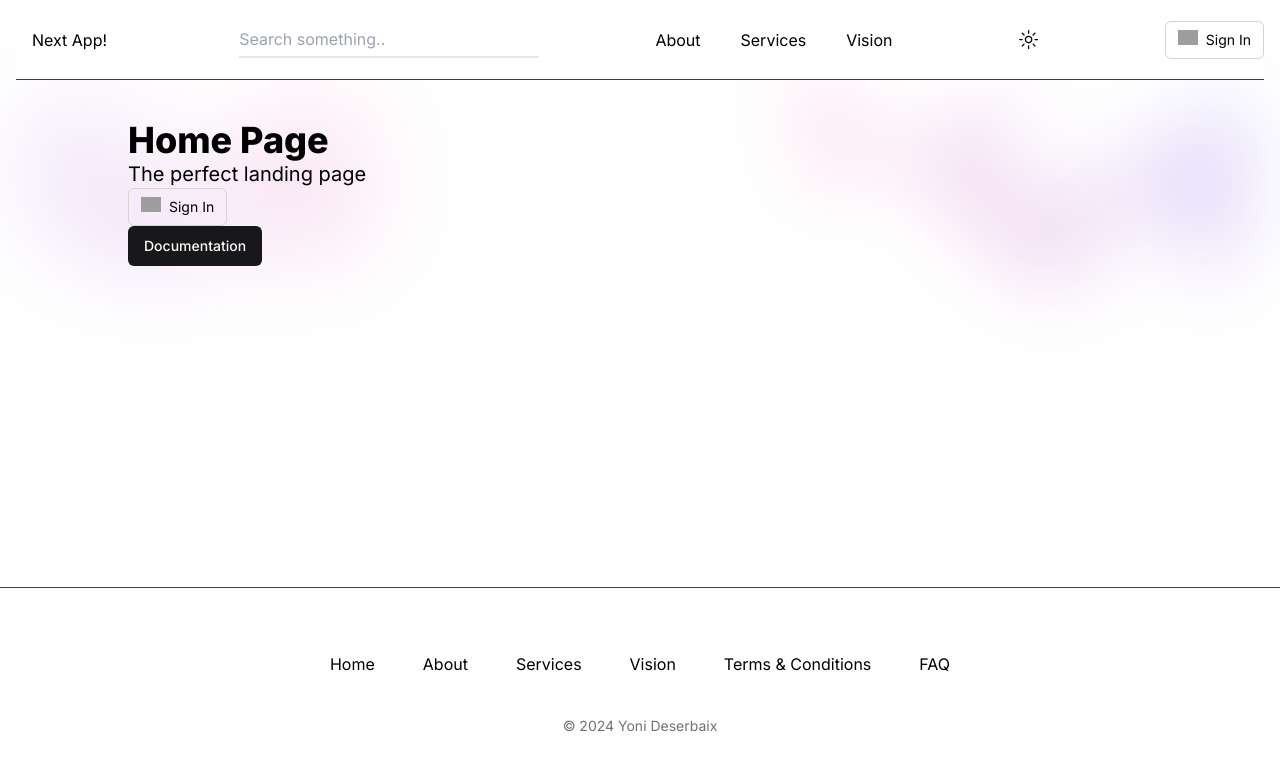
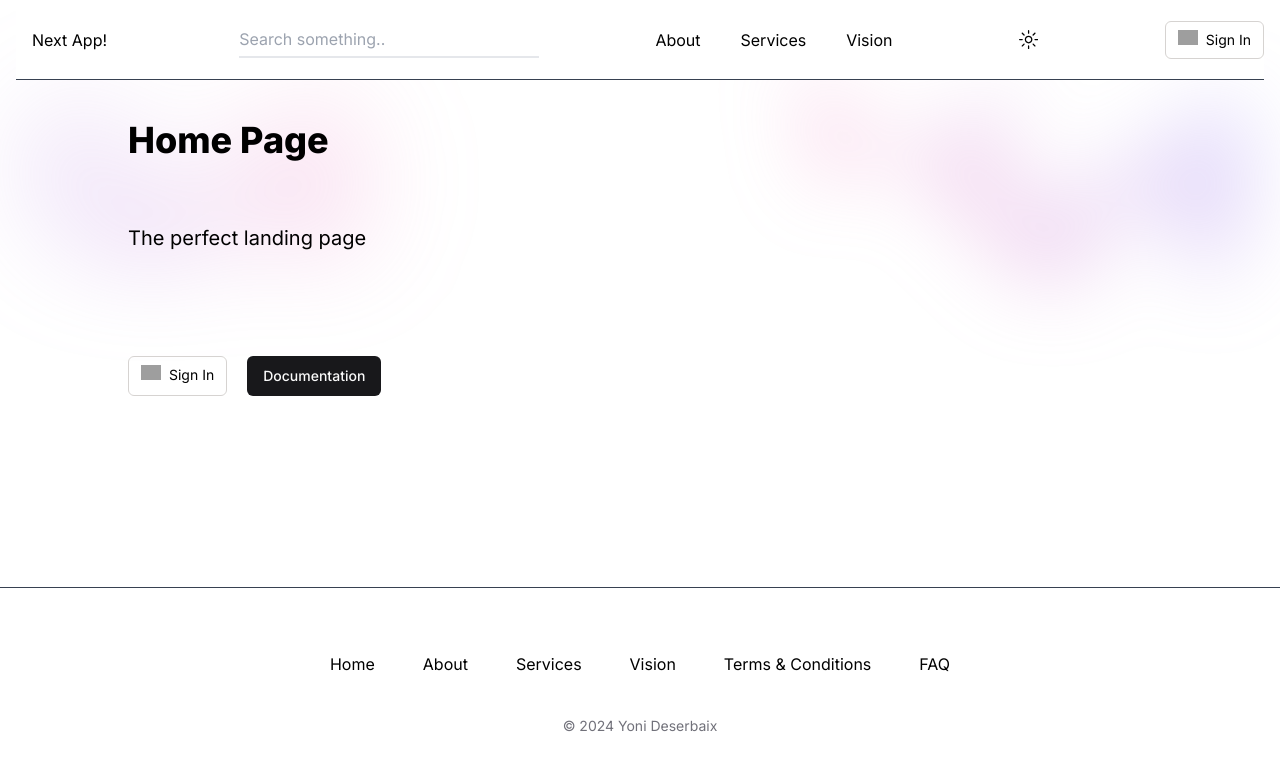
Before and after one commit to Yoni-Deserbaix/google-authentification, a Next.js app: page / in a window 1280 px wide. Shown: the top 770 px of the page. Built offline with nearby package versions, Linux system fonts and the light colour scheme; no server answers; grey boxes are pictures that could not be loaded.

Commit message:
update style

```diff
--- a/src/app/page.tsx
+++ b/src/app/page.tsx
@@ -6,13 +6,15 @@ export default function Home() {
     <main className="mx-auto max-w-6xl px-6">
       <div className="px-10 pt-10">
         <h1 className="text-4xl font-extrabold">Home Page</h1>
-        <p className="py- text-xl">The perfect landing page</p>
+        <p className="py-16 text-xl">The perfect landing page</p>
+        <div className="flex flex-row gap-5 pt-10">
         <SignInButton />
-        <Button>
-          <a href="https://next-auth.js.org/" target="bla k">
-            Documentation
-          </a>
-        </Button>
+          <Button>
+            <a href="https://next-auth.js.org/" target="bla k">
+              Documentation
+            </a>
+          </Button>
+        </div>
       </div>
     </main>
   );
```
